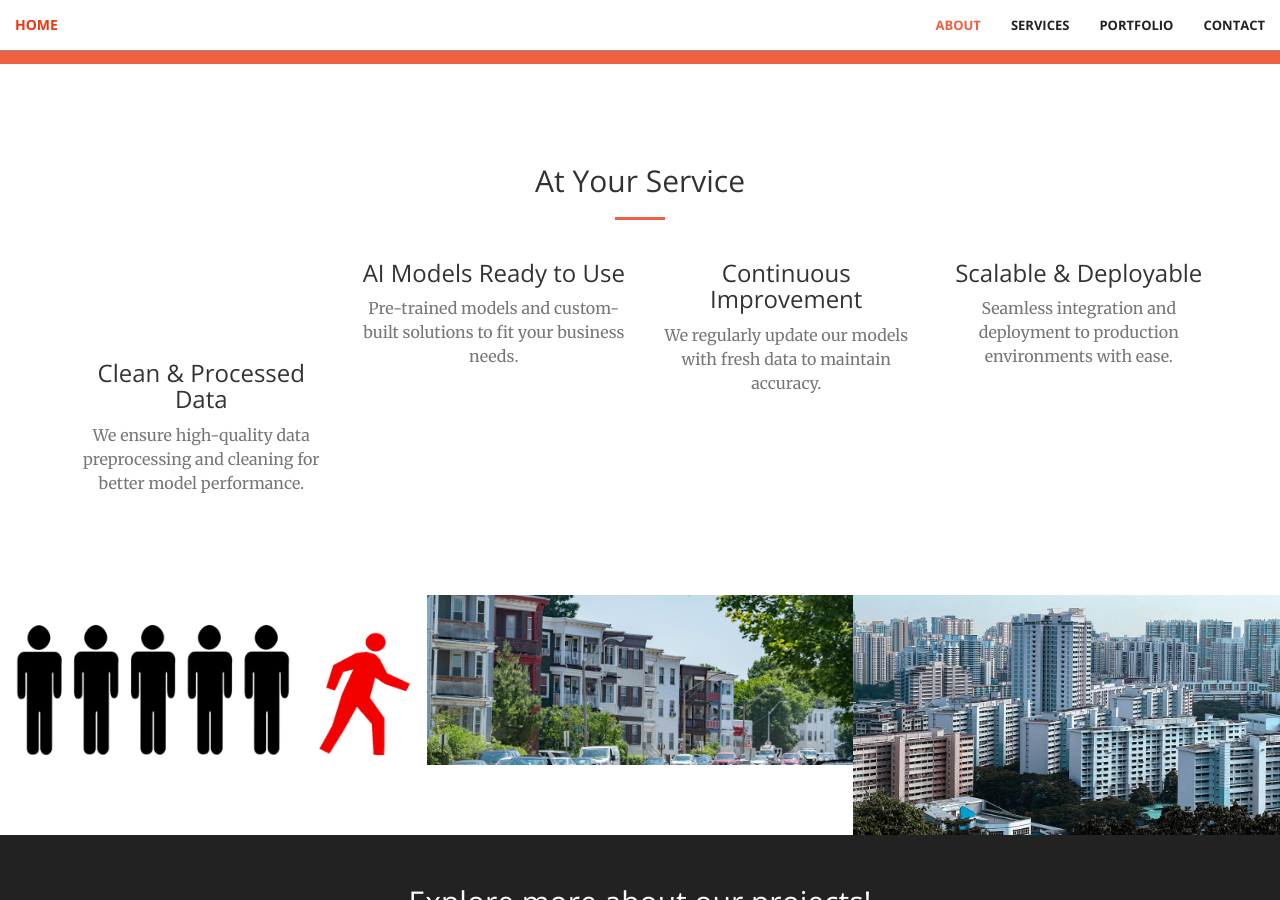
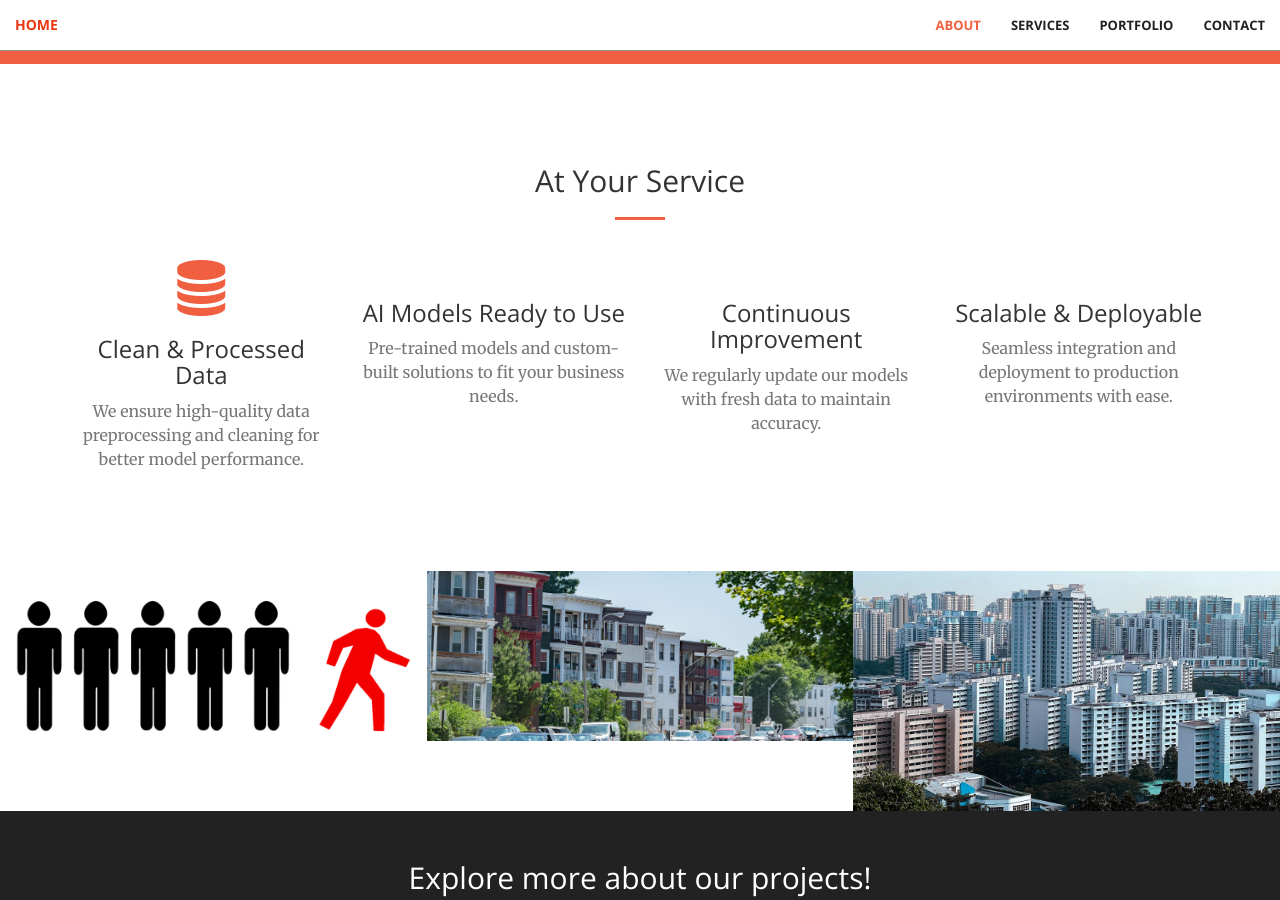
Before and after one commit to valdo28/valdo28.github.io, a Jekyll site: the page built from index.html, in a window 1280 px wide and 900 px high, scrolled down 1302 px. Built offline with Jekyll 4.4.1, drawn with Linux system fonts in a browser that asks for light colours.

Commit message:
Update services.html

```diff
--- a/_includes/services.html
+++ b/_includes/services.html
@@ -11,28 +11,28 @@
         <div class="row">
             <div class="col-lg-3 col-md-6 text-center">
                 <div class="service-box">
-                    <i class="fas fa-4x fa-database wow bounceIn text-primary"></i>
+                    <i class="fa fa-4x fa-database wow bounceIn text-primary"></i>
                     <h3>Clean & Processed Data</h3>
                     <p class="text-muted">We ensure high-quality data preprocessing and cleaning for better model performance.</p>
                 </div>
             </div>
             <div class="col-lg-3 col-md-6 text-center">
                 <div class="service-box">
-                    <i class="fas fa-4x fa-robot wow bounceIn text-primary" data-wow-delay=".1s"></i>
+                    <i class="fa fa-4x fa-robot wow bounceIn text-primary" data-wow-delay=".1s"></i>
                     <h3>AI Models Ready to Use</h3>
                     <p class="text-muted">Pre-trained models and custom-built solutions to fit your business needs.</p>
                 </div>
             </div>
             <div class="col-lg-3 col-md-6 text-center">
                 <div class="service-box">
-                    <i class="fas fa-4x fa-chart-line wow bounceIn text-primary" data-wow-delay=".2s"></i>
+                    <i class="fa fa-4x fa-chart-line wow bounceIn text-primary" data-wow-delay=".2s"></i>
                     <h3>Continuous Improvement</h3>
                     <p class="text-muted">We regularly update our models with fresh data to maintain accuracy.</p>
                 </div>
             </div>
             <div class="col-lg-3 col-md-6 text-center">
                 <div class="service-box">
-                    <i class="fas fa-4x fa-cloud-upload-alt wow bounceIn text-primary" data-wow-delay=".3s"></i>
+                    <i class="fa fa-4x fa-cloud-upload-alt wow bounceIn text-primary" data-wow-delay=".3s"></i>
                     <h3>Scalable & Deployable</h3>
                     <p class="text-muted">Seamless integration and deployment to production environments with ease.</p>
                 </div>
```
